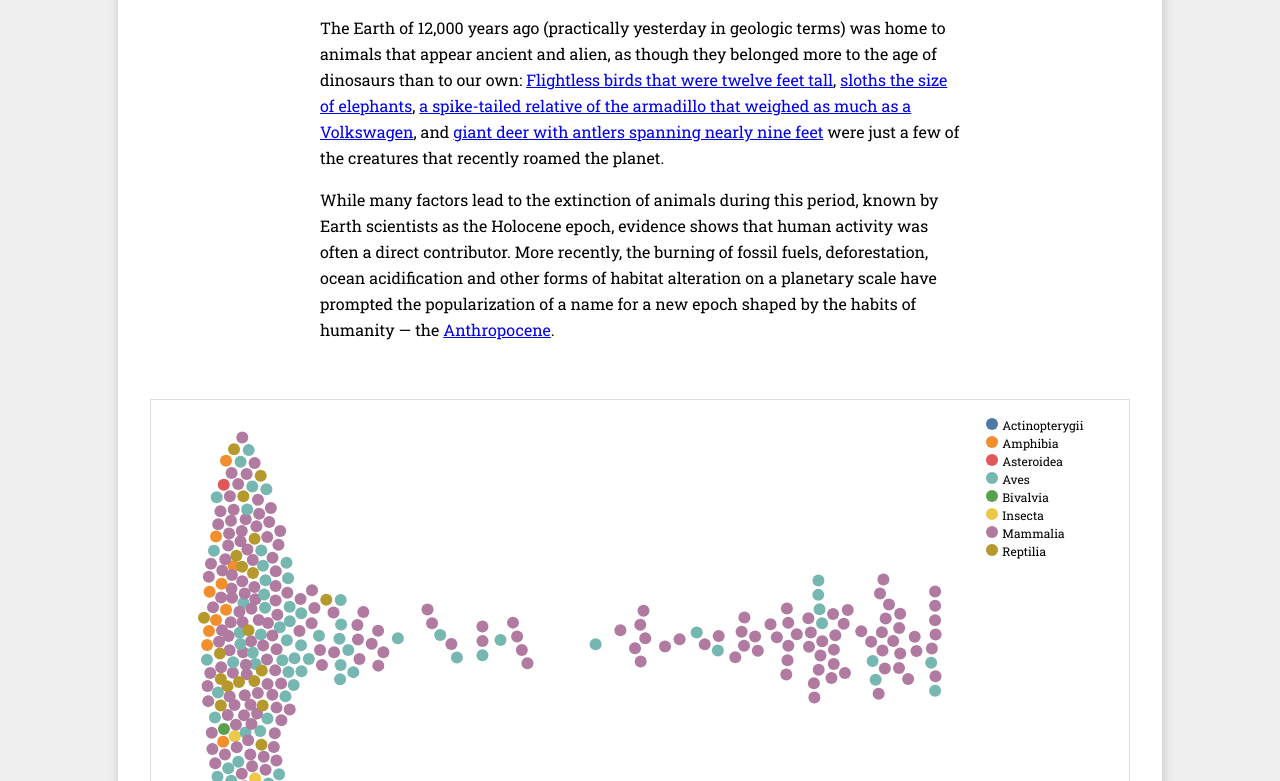
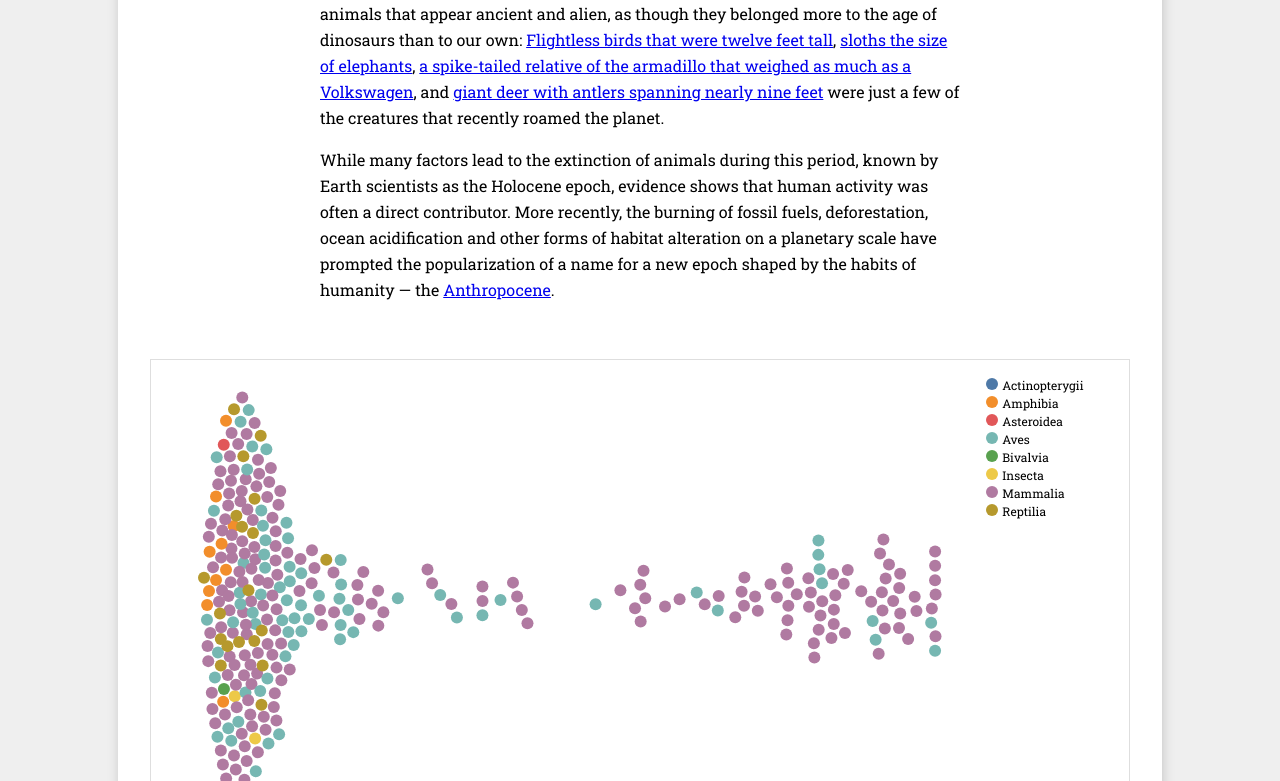
Before and after one commit to mickdee/extinction-timeline, a plain HTML site: page index.html in a window 1280 px wide. Shown: the part 267-1048 px from the top of the page. Drawn offline with nearby package versions, Linux system fonts and the light colour scheme.

Commit message:
update layout styles

```diff
--- a/styles.css
+++ b/styles.css
@@ -30,8 +30,6 @@ body {
   max-width: 980px;
   padding: 32px;
   margin: auto;
-  margin-top: 40px;
-  margin-bottom: 40px;
   background-color: white;
   box-shadow: 1px 5px 14px -4px rgba(0,0,0,0.3);
   -webkit-box-shadow: 1px 5px 14px -4px rgba(0,0,0,0.3);
```
